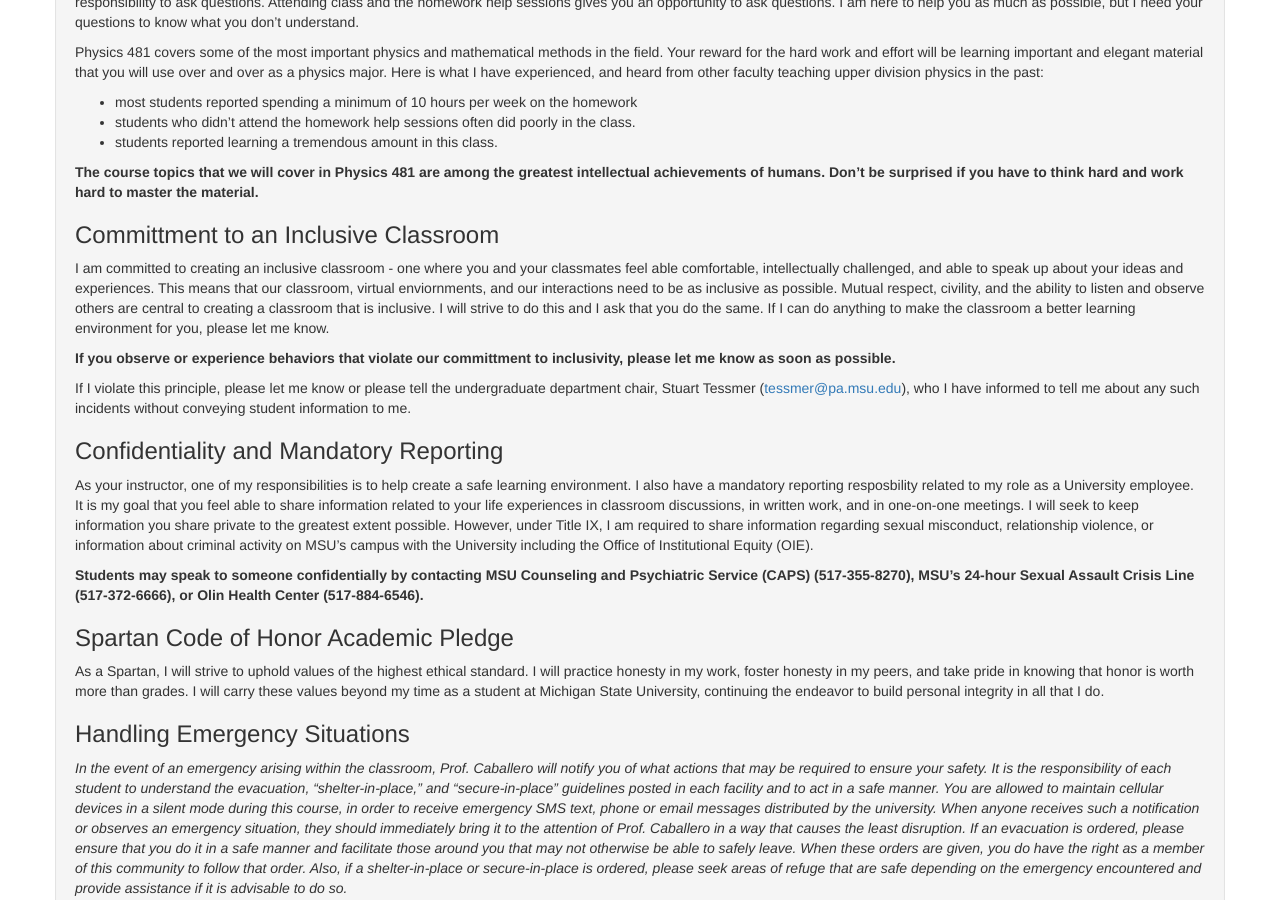
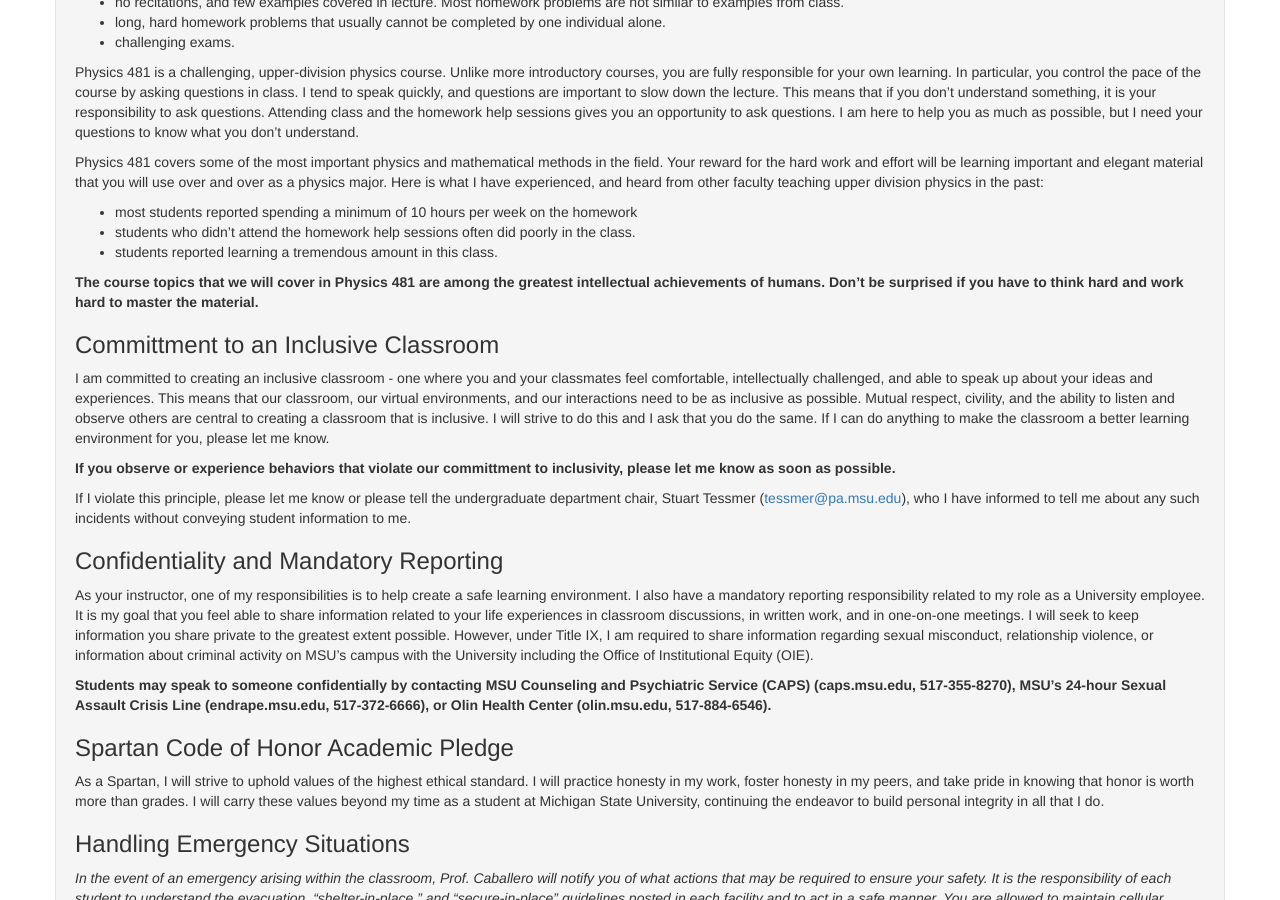
Before and after one commit to dannycab/phy481msu_f2019, a Jekyll site: the page built from index.md, in a window 1280 px wide and 900 px high, scrolled down 3023 px. Built offline with Jekyll 4.4.1, drawn with Linux system fonts in a browser that asks for light colours; some of the changed text lies outside the part shown.

```diff
--- a/index.md
+++ b/index.md
@@ -259,8 +267,8 @@ have to think hard and work hard to master the material.**
 ### Committment to an Inclusive Classroom
 
 I am committed to creating an inclusive classroom - one where you and your classmates
-feel able comfortable, intellectually challenged, and able to speak up about your ideas
-and experiences. This means that our classroom, virtual enviornments, and our interactions
+feel comfortable, intellectually challenged, and able to speak up about your ideas
+and experiences. This means that our classroom, our virtual environments, and our interactions
 need to be as inclusive as possible. Mutual respect, civility, and the ability to listen
 and observe others are central to creating a classroom that is inclusive. I will strive to
 do this and I ask that you do the same. If I can do anything to make the classroom a better
@@ -277,16 +285,14 @@ without conveying student information to me.
 ### Confidentiality and Mandatory Reporting
 
 As your instructor, one of my responsibilities is to help create a safe learning environment.
-I also have a mandatory reporting resposbility related to my role as a University employee.
+I also have a mandatory reporting responsibility related to my role as a University employee.
 It is my goal that you feel able to share information related to your life experiences in classroom
 discussions, in written work, and in one-on-one meetings.
 I will seek to keep information you share private to the greatest extent possible.
 However, under Title IX, I am required to share information regarding sexual misconduct, relationship violence, or information
 about criminal activity on MSU's campus with the University including the Office of Institutional Equity (OIE).
 
-**Students may speak to someone confidentially by contacting MSU Counseling and Psychiatric Service (CAPS) (517-355-8270), MSU's 24-hour Sexual Assault Crisis Line (517-372-6666), or Olin Health Center (517-884-6546).**
-
-
+**Students may speak to someone confidentially by contacting MSU Counseling and Psychiatric Service (CAPS) (caps.msu.edu, 517-355-8270), MSU's 24-hour Sexual Assault Crisis Line (endrape.msu.edu, 517-372-6666), or Olin Health Center (olin.msu.edu, 517-884-6546).**
 
 ### Spartan Code of Honor Academic Pledge
 
```
Also changed, not shown: other parts of index.md (+19 -11 lines), notes/01-slides.md (+39 -3 lines), 2 other files.
